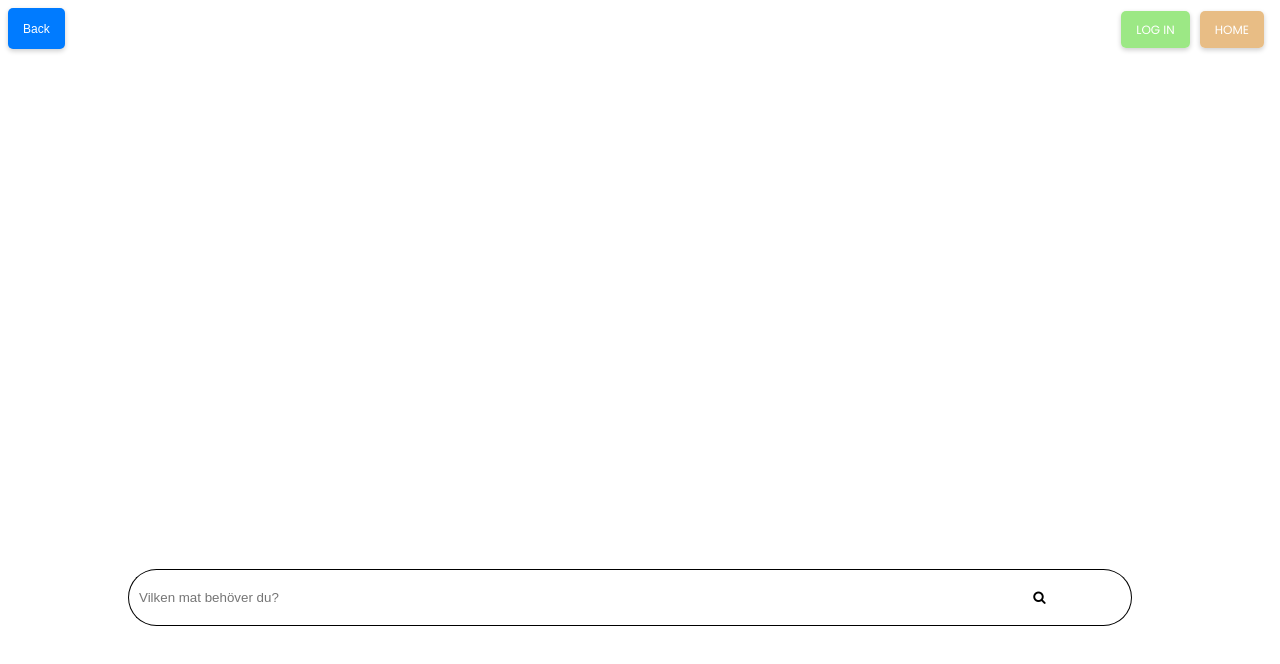
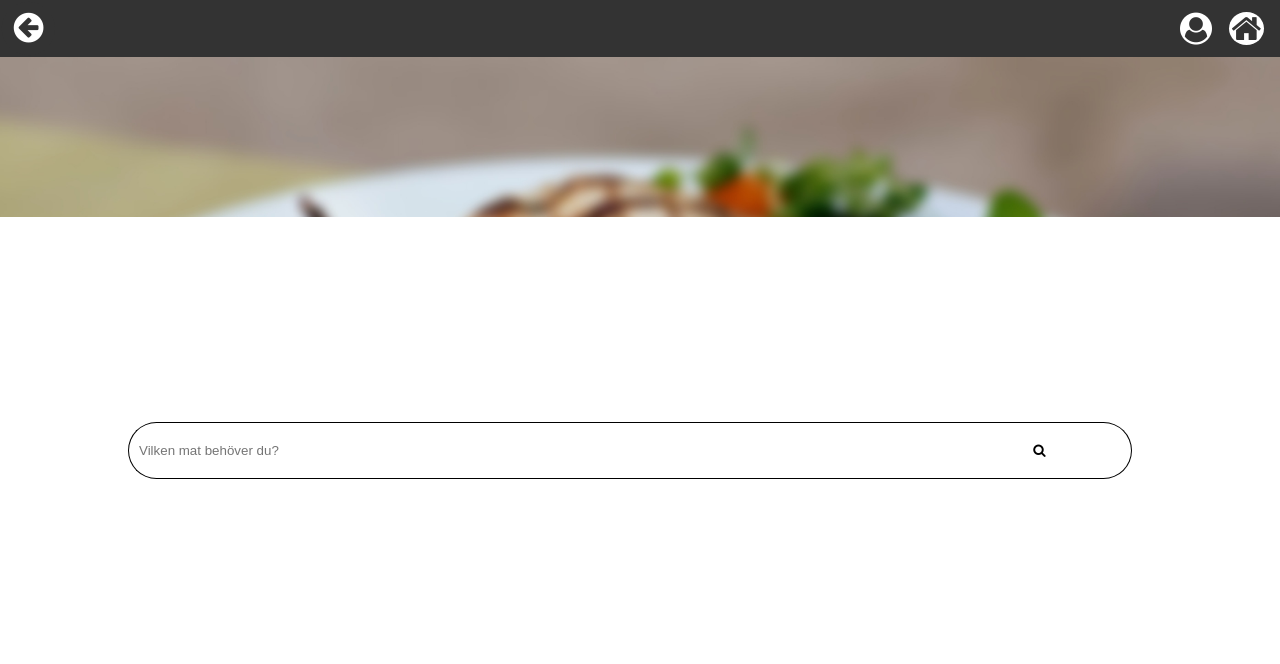
Before and after one commit to Slipzter/matkollen, a Next.js app in the folder frontend/: page /home in a window 1280 px wide. Shown: the top 664 px of the page. Built offline with nearby package versions, Linux system fonts and the light colour scheme.

Commit message:
styling for havbar have

```diff
--- a/frontend/src/app/(pages)/home/page.tsx
+++ b/frontend/src/app/(pages)/home/page.tsx
@@ -5,6 +5,7 @@ export default function Home() {
     return (
     <>
     <main className="home">
+      <div className="home__image"></div>
         <SearchInput />
     </main>
     </>
--- a/frontend/src/app/(pages)/layout.tsx
+++ b/frontend/src/app/(pages)/layout.tsx
@@ -21,12 +21,12 @@ export default function RootLayout({
 
   return (
       <>
-        <header>
-          <button className="nav-back" onClick={handleGoBack}>Back</button>
+        <header className='nav-header'>
+          <button className="nav-back nav-button" onClick={handleGoBack}><i className="fa fa-arrow-circle-left"></i></button>
           <nav>
-            <ul className="flex flex-row items-start gap-2 whitespace-nowrap">
-              <Link className="nav-landing" href="/landingpage">LOG IN</Link>
-              <Link className="nav-home" href="/home">HOME</Link>
+            <ul>
+              <Link className="nav-landing nav-button" href="/landingpage"><i className="fa fa-user-circle"></i></Link>
+              <Link className="nav-home nav-button" href="/home"><i className="fa fa-home"></i></Link>
             </ul>
           </nav>
         </header>
--- a/frontend/src/app/globals.css
+++ b/frontend/src/app/globals.css
@@ -14,6 +14,14 @@ font-family:'Poppins', sans-serif;
   display: flex;
   align-items: center;
   justify-content: center;
+  flex-direction: column;
+}
+
+.home__image {
+  height: 20vh;
+  width: 100%;
+  background: url('/food1.jpg');
+  background-size: cover;
 }
 
 header {
@@ -164,7 +172,7 @@ h1{
   width: 90%;
   padding: 20px 10px;
   margin: 20px;
-  margin-top: 50%;
+  margin-top: 20%;
   margin-left: auto;
   margin-right: auto;
 }
@@ -189,40 +197,42 @@ h1{
   width: 20%;
   padding: 20px 10px;
   margin: 20px;
-  margin-top: 50%;
+  margin-top: 20%;
   margin-left: 0;
   cursor: pointer;
  }
 
- .nav-back {
+ .nav-button {
   padding: 10px 15px;
-  background-color: #007bff;
   color: #fff;
   border: none;
-  border-radius: 5px;
+  border-radius: 50%;
+  border-radius: none;
   cursor: pointer;
-  font-size: 1.5vh;
   text-align: center;
   text-decoration: none;
-  box-shadow: 0 2px 5px rgba(0, 0, 0, 0.2);
+  /* box-shadow: 0 2px 5px rgba(0, 0, 0, 0.2); */
+ }
+
+ .nav-header {
+  background-color: #333;
+ }
+
+ .nav-header i {
+  transform: scale(2);
+ }
+
+.nav-back {
+  background-color: #333;
+  transform: scale(1.3);
 }
-
 
 .nav-back:hover {
   background-color: #0056b3;
 }
 
 .nav-landing {
-  padding: 10px 15px;
-  background-color: #9ce885;
-  color: #fff;
-  border: none;
-  border-radius: 5px;
-  cursor: pointer;
-  font-size: 1.5vh;
-  text-align: center;
-  text-decoration: none;
-  box-shadow: 0 2px 5px rgba(0, 0, 0, 0.2);
+  /* background-color: #9ce885; */
 }
 
 .nav-landing:hover {
@@ -230,17 +240,11 @@ h1{
 }
 
 .nav-home {
-  padding: 10px 15px;
-  background-color: #e8bd85;
-  color: #fff;
-  border: none;
-  border-radius: 5px;
+  /* background-color: #e8bd85; */
   margin-left: 10px;
-  cursor: pointer;
-  font-size: 1.5vh;
-  text-align: center;
-  text-decoration: none;
-  box-shadow: 0 2px 5px rgba(0, 0, 0, 0.2);
+  color: #333;
+  background-color: white;
+  padding: 5px 10px;
 }
 
 .nav-home:hover {
```
Also changed, not shown: frontend/public/food1.jpg (added).
